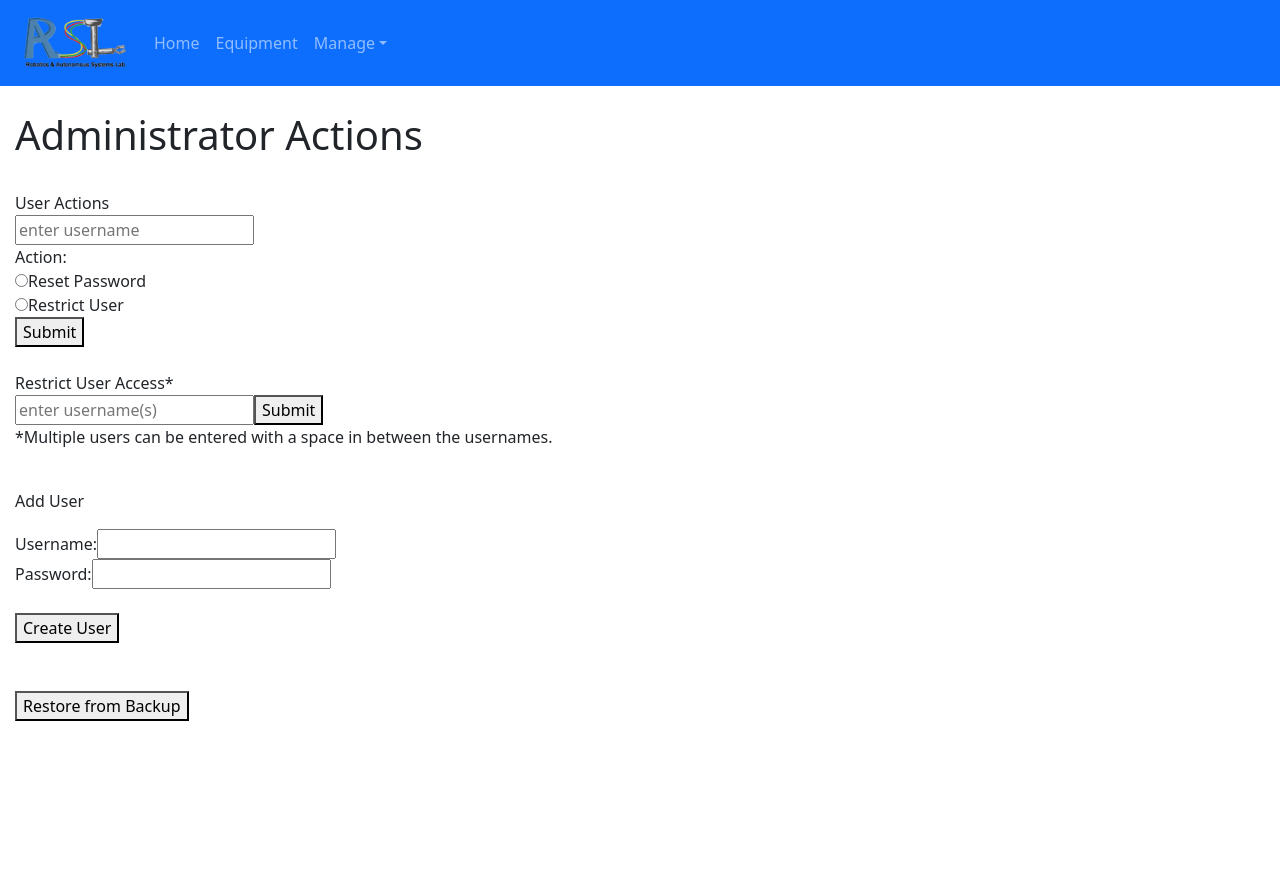
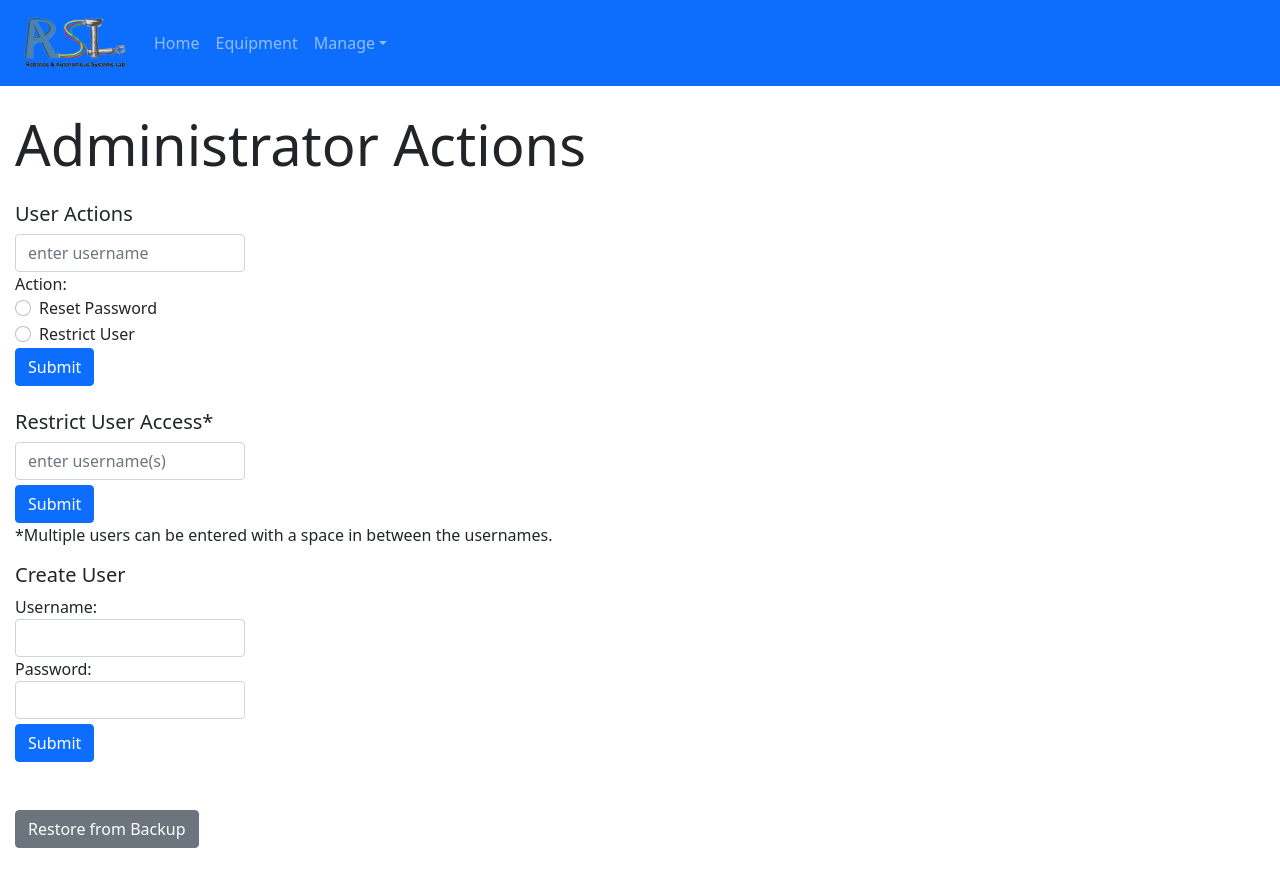
Before and after one commit to bobcat4848/asset-management, a React (Create React App) app in the folder client/: page /system in a window 1280 px wide. Before the commit the page ends 800 px from the top, so only its background shows below. Built offline with nearby package versions, Linux system fonts and the light colour scheme.

Commit message:
Changed style of admin page
Updated systems page to utilize bootstrap and make it look nicer

```diff
--- a/client/src/components/system.js
+++ b/client/src/components/system.js
@@ -6,43 +6,53 @@ class System extends Component{
   render(){
     return(
       <div>
-          <h1>Administrator Actions</h1>
+          <div className="display-4">Administrator Actions</div>
           <br/>
+          <form>
+          <h5>User Actions</h5>
+          <input type="text" name="usersearch"
+                 placeholder="enter username"
+                 className="form-control"
+                 style={{width: 230}}/>
+          <label>Action:</label>
+          <div class="form-check">
+            <input className="form-check-input" type="radio" name="actionset" value="reset" id="pword" />
+            <label className="form-check-label" for="pword">Reset Password</label>
+          </div>
+          <div class="form-check">
+            <input className="form-check-input" type="radio" name="actionset" value="restrict" id="restrict"/>
+            <label className="form-check-label" for="restrict">Restrict User</label>
+          </div>
+          <button type="submit" className="btn btn-primary">Submit</button>
+          </form>
+
+
+          <br/>
+          <form>
+            <h5>Restrict User Access*</h5>
+            <input className="form-control" type="text" name="restrictuser"
+                   placeholder="enter username(s)"
+                   style={{width: 230}}/>
+            <button className="btn btn-primary" type="submit" style={{marginTop: 5}}>Submit</button>
+            <p>*Multiple users can be entered with a space in between the usernames.</p>
+          </form>
+
 
           <form>
-          <label>User Actions<br/>
-          <input type="text" name="usersearch" placeholder="enter username" /><br/>
-          <label>Action:</label><br/>
-          <input type="radio" name="actionset" value="reset password" />
-          <label for="reset password"> Reset Password</label><br/>
-          <input type="radio" name="actionset" value="restrict"/>
-          <label for="restrict">Restrict User</label><br/>
-          <button type="submit">Submit</button>
-          </label>
-          </form>
-          <br/>
-          <form>
-            <label>Restrict User Access*<br/>
-            <input type="text" name="restrictuser" placeholder="enter username(s)"/>
-            <button type="submit">Submit</button>
-            </label>
-            <p>*Multiple users can be entered with a space in between the usernames.</p>
-          </form>
-          <br/>
-          <form>
-            <p>Add User</p>
-            <label>Username:
-              <input type="text" name="newuser"/>
-            </label>
-            <br/>
-            <label>Password:
-              <input type="password" name="newpassword" />
-            </label><br/><br/>
-            <button type="submit">Create User</button>
+            <h5>Create User</h5>
+            <div class="form-group">
+              <label for="newuser">Username: </label>
+              <input className="form-control" name="newuser" id="newuser" type="text" style={{width: 230}}/>
+            </div>
+            <div className="form-group">
+              <label for="newpword">Password: </label>
+              <input className="form-control" name="newpword" id="newpword" type="password" style={{width: 230}}/>
+            </div>
+            <button className="btn btn-primary" type="submit" style={{marginTop: 5}}>Submit</button>
           </form>
           <br/><br />
           <form>
-            <button type="button">Restore from Backup</button>
+            <button className="btn btn-secondary" type="button">Restore from Backup</button>
           </form>
           <br/>
       </div>
```
